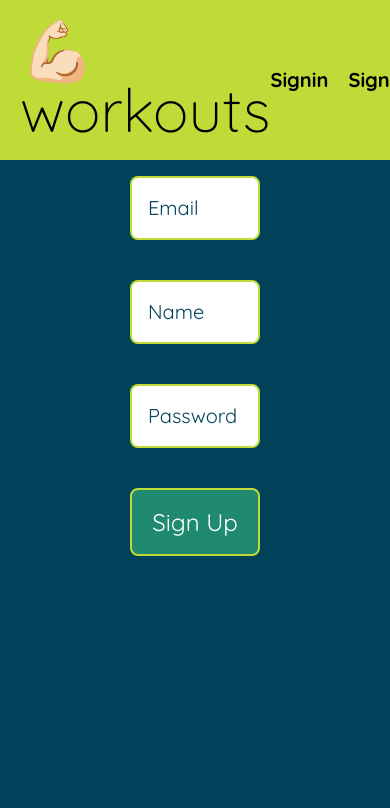
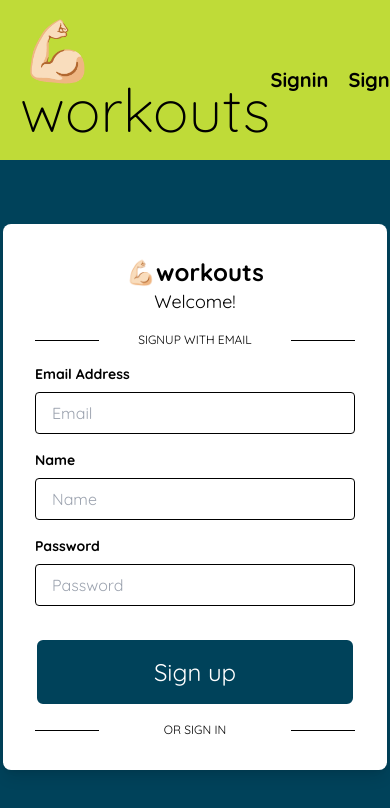
Before and after one commit to silver-times/FullStack_Workout_CRUD_App, a React (Create React App) app in the folder frontend/: page /signup in a window 390 px wide. Shown: the top 808 px of the page. Built offline with nearby package versions, Linux system fonts and the light colour scheme.

Commit message:
Improve UI

```diff
--- a/frontend/src/pages/Signin.tsx
+++ b/frontend/src/pages/Signin.tsx
@@ -1,4 +1,4 @@
-import React, { useState } from "react";
+import { useState } from "react";
 import { useSignin } from "../hooks/useSignin";
 
 const Signin = () => {
@@ -6,40 +6,78 @@ const Signin = () => {
   const [password, setPassword] = useState("");
   const { signin, error } = useSignin();
 
-  const handleSubmit = async (event: React.FormEvent<HTMLFormElement>) => {
-    event.preventDefault();
+  const handleSubmit = async () => {
     await signin(email, password);
   };
 
   return (
-    <form
-      onSubmit={handleSubmit}
-      className="flex flex-col items-center justify-center gap-2"
-    >
+    <div className="py-16">
+      <div className="flex bg-white rounded-lg shadow-lg overflow-hidden mx-auto max-w-sm lg:max-w-4xl">
+        <div
+          className="hidden lg:block lg:w-1/2 bg-center bg-no-repeat bg-cover"
+          style={{
+            backgroundImage:
+              "url('https://media.istockphoto.com/id/1159331475/photo/athletic-woman-exercising-with-kettle-bell-on-a-class-in-a-health-club.jpg?s=612x612&w=0&k=20&c=R60fVfa06s0FxvRvPKJ2hbYkr3_NzPwRCtdCVqscW3Y=')",
+          }}
+        ></div>
+        <div className="w-full p-8 lg:w-1/2">
+          <h2 className="text-2xl font-semibold text-gray-700 text-center">
+            💪🏻workouts
+          </h2>
+          <p className="text-lg text-gray-600 text-center">Welcome back!</p>
+
+          <div className="mt-4 flex items-center justify-between">
+            <span className="border-b w-1/5 lg:w-1/4"></span>
+            <a href="#" className="text-xs text-center text-gray-500 uppercase">
+              login with email
+            </a>
+            <span className="border-b w-1/5 lg:w-1/4"></span>
+          </div>
+          <div className="mt-4">
+            <label className="block text-gray-700 text-sm font-bold mb-2">
+              Email Address
+            </label>
             <input
               type="email"
               value={email}
               placeholder="Email"
               onChange={(event) => setEmail(event.target.value)}
-        className="my-4 block w-1/3 px-4 py-4 bg-white border-2 border-heading rounded-lg text-xl placeholder-primary focus:outline-none focus:border-heading focus:ring-1 focus:ring-heading invalid:border-warning invalid:text-warning focus:invalid:border-warning focus:invalid:ring-warning "
+              className="bg-gray-200 text-gray-700 focus:outline-none focus:shadow-outline border border-gray-300 rounded py-2 px-4 block w-full appearance-none"
             />
-
+          </div>
+          <div className="mt-4">
+            <div className="flex justify-between">
+              <label className="block text-gray-700 text-sm font-bold mb-2">
+                Password
+              </label>
+            </div>
             <input
               type="password"
               value={password}
               placeholder="Password"
               onChange={(event) => setPassword(event.target.value)}
-        className="my-4 block w-1/3 px-4 py-4 bg-white border-2 border-heading rounded-lg text-xl placeholder-primary focus:outline-none focus:border-heading focus:ring-1 focus:ring-heading invalid:border-warning invalid:text-warning focus:invalid:border-warning focus:invalid:ring-warning "
+              className="bg-gray-200 text-gray-700 focus:outline-none focus:shadow-outline border border-gray-300 rounded py-2 px-4 block w-full appearance-none"
             />
-
+          </div>
+          <div className="mt-8">
             <button
-        type="submit"
-        className="my-4 block w-1/3 px-4 py-4 bg-secondary hover:bg-primary border-2 border-heading rounded-lg text-2xl text-white "
+              onClick={handleSubmit}
+              className="my-4 block w-full px-4 py-4 bg-primary hover:bg-heading border-2 hover:text-primary rounded-lg text-2xl text-white "
             >
-        Sign In
+              Login
             </button>
             {error && <p className="text-warning">{error}</p>}
-    </form>
+          </div>
+          <div className="mt-4 flex items-center justify-between">
+            <span className="border-b w-1/5 md:w-1/4"></span>
+            <a href="/signup" className="text-xs text-gray-500 uppercase">
+              or sign up
+            </a>
+            <span className="border-b w-1/5 md:w-1/4"></span>
+          </div>
+        </div>
+      </div>
+    </div>
   );
 };
 
--- a/frontend/src/pages/Signup.tsx
+++ b/frontend/src/pages/Signup.tsx
@@ -1,4 +1,4 @@
-import React, { useState } from "react";
+import { useState } from "react";
 import { useSignup } from "../hooks/useSignup";
 
 const Signup = () => {
@@ -7,48 +7,90 @@ const Signup = () => {
   const [password, setPassword] = useState("");
   const { signup, error } = useSignup();
 
-  const handleSubmit = async (event: React.FormEvent<HTMLFormElement>) => {
-    event.preventDefault();
+  const handleSubmit = async () => {
     await signup(email, name, password);
   };
 
   return (
-    <form
-      onSubmit={handleSubmit}
-      className="flex flex-col items-center justify-center gap-2"
-    >
+    <div className="py-16">
+      <div className="flex bg-white rounded-lg shadow-lg overflow-hidden mx-auto max-w-sm lg:max-w-4xl">
+        <div
+          className="hidden lg:block lg:w-1/2 bg-cover "
+          style={{
+            backgroundImage:
+              "url('https://i.pinimg.com/564x/c3/d8/30/c3d8307158fac678a66d35cf62ca58cb.jpg')",
+          }}
+        ></div>
+        <div className="w-full p-8 lg:w-1/2">
+          <h2 className="text-2xl font-semibold text-gray-700 text-center">
+            💪🏻workouts
+          </h2>
+          <p className="text-lg text-gray-600 text-center">Welcome!</p>
+
+          <div className="mt-4 flex items-center justify-between">
+            <span className="border-b w-1/5 lg:w-1/4"></span>
+            <a href="#" className="text-xs text-center text-gray-500 uppercase">
+              Signup with email
+            </a>
+            <span className="border-b w-1/5 lg:w-1/4"></span>
+          </div>
+          <div className="mt-4">
+            <label className="block text-gray-700 text-sm font-bold mb-2">
+              Email Address
+            </label>
             <input
               type="email"
               value={email}
               placeholder="Email"
               onChange={(event) => setEmail(event.target.value)}
-        className="my-4 block w-1/3 px-4 py-4 bg-white border-2 border-heading rounded-lg text-xl placeholder-primary focus:outline-none focus:border-heading focus:ring-1 focus:ring-heading invalid:border-warning invalid:text-warning focus:invalid:border-warning focus:invalid:ring-warning "
+              className="bg-gray-200 text-gray-700 focus:outline-none focus:shadow-outline border border-gray-300 rounded py-2 px-4 block w-full appearance-none"
             />
-
+          </div>
+          <div className="mt-4">
+            <label className="block text-gray-700 text-sm font-bold mb-2">
+              Name
+            </label>
             <input
               type="text"
               value={name}
               placeholder="Name"
               onChange={(event) => setName(event.target.value)}
-        className="my-4 block w-1/3 px-4 py-4 bg-white border-2 border-heading rounded-lg text-xl placeholder-primary focus:outline-none focus:border-heading focus:ring-1 focus:ring-heading invalid:border-warning invalid:text-warning focus:invalid:border-warning focus:invalid:ring-warning "
+              className="bg-gray-200 text-gray-700 focus:outline-none focus:shadow-outline border border-gray-300 rounded py-2 px-4 block w-full appearance-none"
             />
-
+          </div>
+          <div className="mt-4">
+            <div className="flex justify-between">
+              <label className="block text-gray-700 text-sm font-bold mb-2">
+                Password
+              </label>
+            </div>
             <input
               type="password"
               value={password}
               placeholder="Password"
               onChange={(event) => setPassword(event.target.value)}
-        className="my-4 block w-1/3 px-4 py-4 bg-white border-2 border-heading rounded-lg text-xl placeholder-primary focus:outline-none focus:border-heading focus:ring-1 focus:ring-heading invalid:border-warning invalid:text-warning focus:invalid:border-warning focus:invalid:ring-warning "
+              className="bg-gray-200 text-gray-700 focus:outline-none focus:shadow-outline border border-gray-300 rounded py-2 px-4 block w-full appearance-none"
             />
-
+          </div>
+          <div className="mt-8">
             <button
-        type="submit"
-        className="my-4 block w-1/3 px-4 py-4 bg-secondary hover:bg-primary border-2 border-heading rounded-lg text-2xl text-white "
+              onClick={handleSubmit}
+              className="my-4 block w-full px-4 py-4 bg-primary hover:bg-heading border-2 hover:text-primary rounded-lg text-2xl text-white "
             >
-        Sign Up
+              Sign up
             </button>
             {error && <p className="text-warning">{error}</p>}
-    </form>
+          </div>
+          <div className="mt-4 flex items-center justify-between">
+            <span className="border-b w-1/5 md:w-1/4"></span>
+            <a href="/signin" className="text-xs text-gray-500 uppercase">
+              or sign in
+            </a>
+            <span className="border-b w-1/5 md:w-1/4"></span>
+          </div>
+        </div>
+      </div>
+    </div>
   );
 };
 
```
Lines whose indentation alone changed are shown as unchanged.
